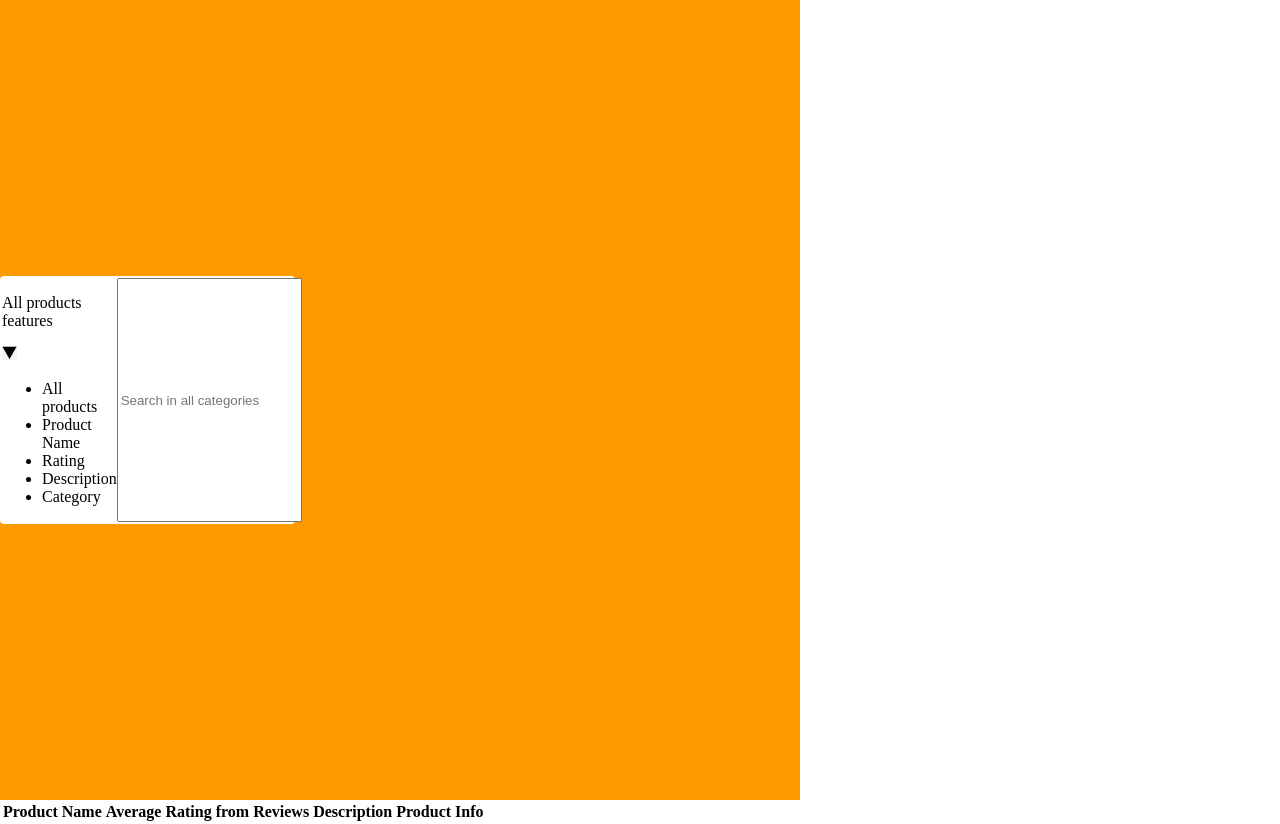
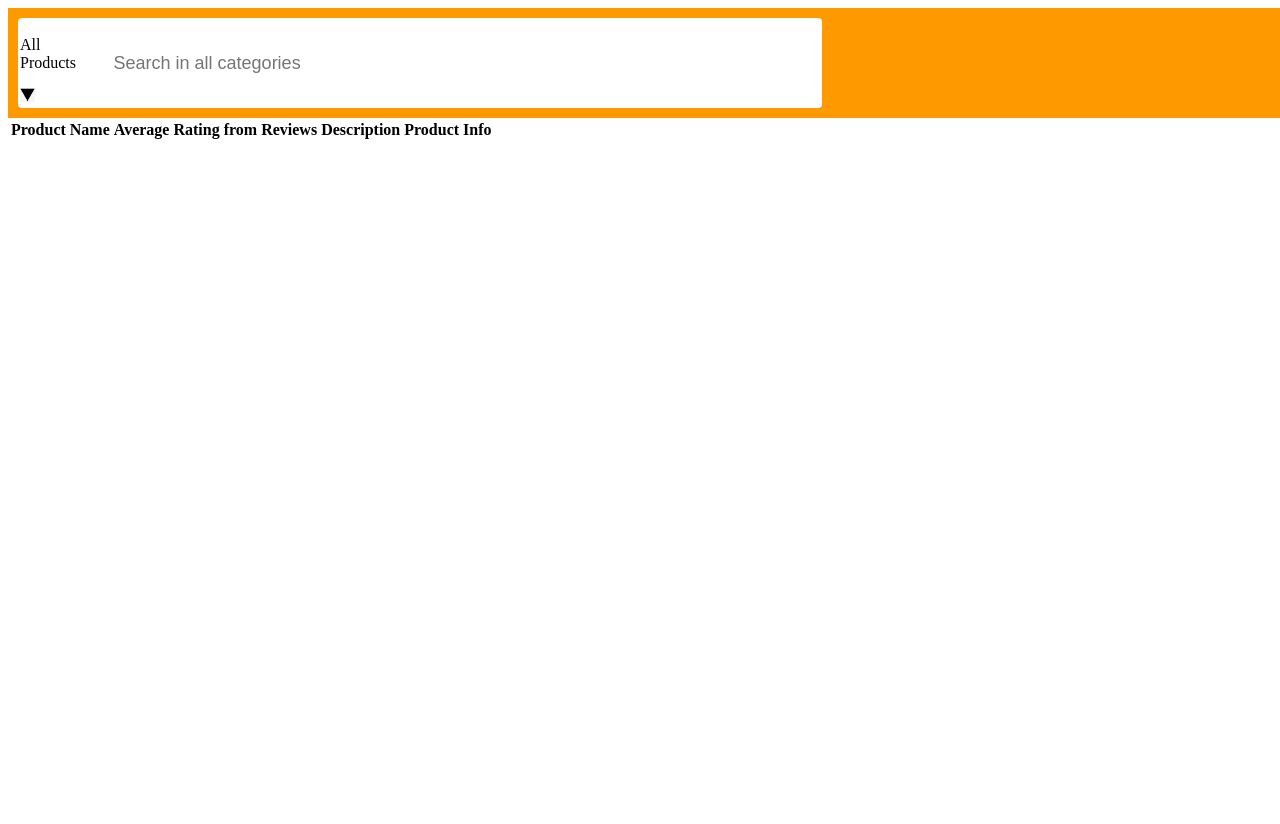
Before and after one commit to jazbar07/Amazon_Review_Analyzer, a Flask app: page / in a window 1280 px wide. After the commit the page ends 139 px from the top, so only its background shows below. Run offline with Flask 3, Linux system fonts and the light colour scheme; lists and menus that the app fills with data are empty.

Commit message:
adding search bar with javascript

```diff
--- a/static/index.css
+++ b/static/index.css
@@ -1,24 +1,41 @@
 .container {
     width: 100%;
     margin: auto;
+    position: relative;
+    z-index: 1;
+    overflow-wrap: break-word;
 }
 
 .container1{
     background: #FF9900;
-    width: 100vh;
-    height: 100vh;
+    width: 100%;
+    height: 100%;
     display: flex;
     align-items: center;
+    padding: 10px;
+    position: relative;
+    z-index: 2;
 }
 
+
 .top_bar {
-
+    background-color: burlywood;
+    top: 0;
+    display: flex;
+    flex-direction: row;
+    height: 100px;
+    width: 100%;
+    padding-bottom: 50px;
+    position: relative;
+    z-index: 3;
 }
 
 .top_elements {
     background-color: #fff;
     top: 100px;
     margin: auto;
+    position: relative;
+    z-index:1;
 }
 
 .search-bar{
@@ -36,16 +53,17 @@
     align-content: center;
     justify-content: space-between;
     color: #fff;
-    width: 300px;
+    width: 300px !important;
     padding: 25px 20px;
     cursor: pointer;
+    position: center;
 }
 
 #select img{
     width: 15px;
 }
 
-#selecr ul{
+#select ul{
     position: absolute;
     top: 120%;
     left: 0;
@@ -54,4 +72,32 @@
     color: #555;
     width: 100%;
     border-radius: 4px;
+    max-height: 0;
+    overflow: hidden;
+    transition:  max-height 0.5s;
 }
+
+#select ul li{
+    padding: 10px 20px;
+    cursor: pointer;
+}
+
+.search-bar input{
+    padding: 10px 25px;
+    width: 100%;
+    border: none;
+    outline: none;
+    font-size: 18px;
+}
+
+#select ul.open{
+    max-height: 300px;
+}
+
+.tableattr{
+    padding: 25px;
+}
+
+#tableattr tr td{
+    overflow-wrap: break-word;
+}
--- a/templates/index.html
+++ b/templates/index.html
@@ -1,28 +1,29 @@
 <!DOCTYPE html>
 <html>
     <head>
-	<title>Table of 5.0 Ratings</title>
-    <link href="/static/index.css" rel="stylesheet" />
-</head>
-<body class="container">
+        <title>Table of 5.0 Ratings</title>
+        <link href="/static/index.css" rel="stylesheet" />
+        <script svg="/dynamic/dropdown.js"></script>
+    </head>
+<body>
         <div class="container1">
-        <div class="top_bar">
             <div class ="search-bar">
                 <div id="select">
-                    <p> All products features</P>
+                    <p id="selectText"> All Products</P>
                     <img src="./static/arrow.png">
-                    <ul>
-                        <li class="options">All products</li>
+                    <ul id="list">
+                        <li class="options">All Products</li>
                         <li class="options">Product Name</li>
                         <li class="options">Rating</li>
                         <li class="options">Description</li>
                         <li class="options">Category</li>
                     </ul>
                 </div>
-                <input type="text" placeholder="Search in all categories">
+                <input type="text" id="inputfield" placeholder="Search in all categories">
             </div>
-        </div></div>
-    <div class="top_elements">
+        </div>
+
+    <div>
 	    <table>
 		<thead>
 			<tr>
@@ -32,7 +33,7 @@
 				<th>Product Info</th>
 			</tr>
 		</thead>
-		<tbody>
+		<tbody id="tableattr">
 			{% for x in range(1, len) %}
 				<tr>
 					<td>{{ datas[x][2] }}</td>
```
Also changed, not shown: dynamic/dropdown.js (added, +19 -0 lines), main.py (line endings or trailing spaces).
